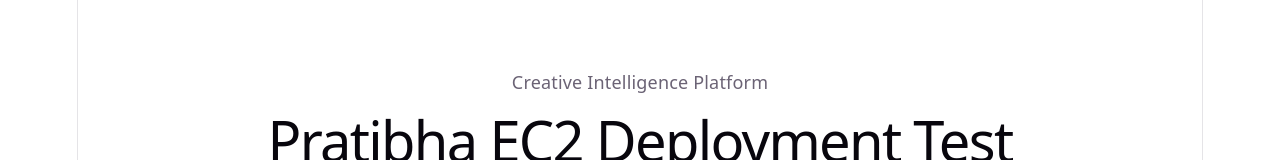
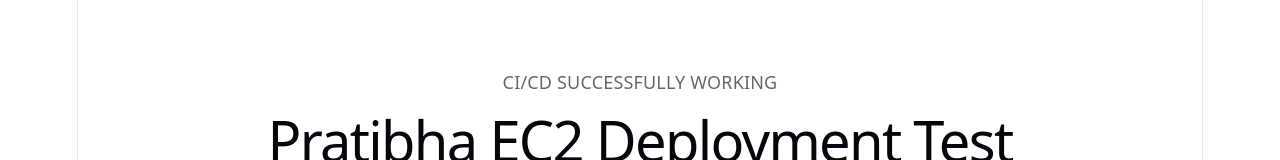
Before and after one commit to pratibhapatel08/Imagicaa-ui, a React (Vite) app: page / in a window 1280 px wide. Shown: the part 365-525 px from the top of the page. Built offline with nearby package versions, Linux system fonts and the light colour scheme; the HTML template or start-up script is replaced by a standard one.

Commit message:
Final CI CD Test

```diff
--- a/src/data/hero.js
+++ b/src/data/hero.js
@@ -1,5 +1,5 @@
 export const HERO_CONTENT = {
-  badge: 'Creative Intelligence Platform',
+  badge: 'CI/CD SUCCESSFULLY WORKING',
   title: 'Pratibha EC2 Deployment Test',
   description:
     'Transform your ideas into stunning visuals with AI-powered tools built for creators, designers, and dreamers.',
```
